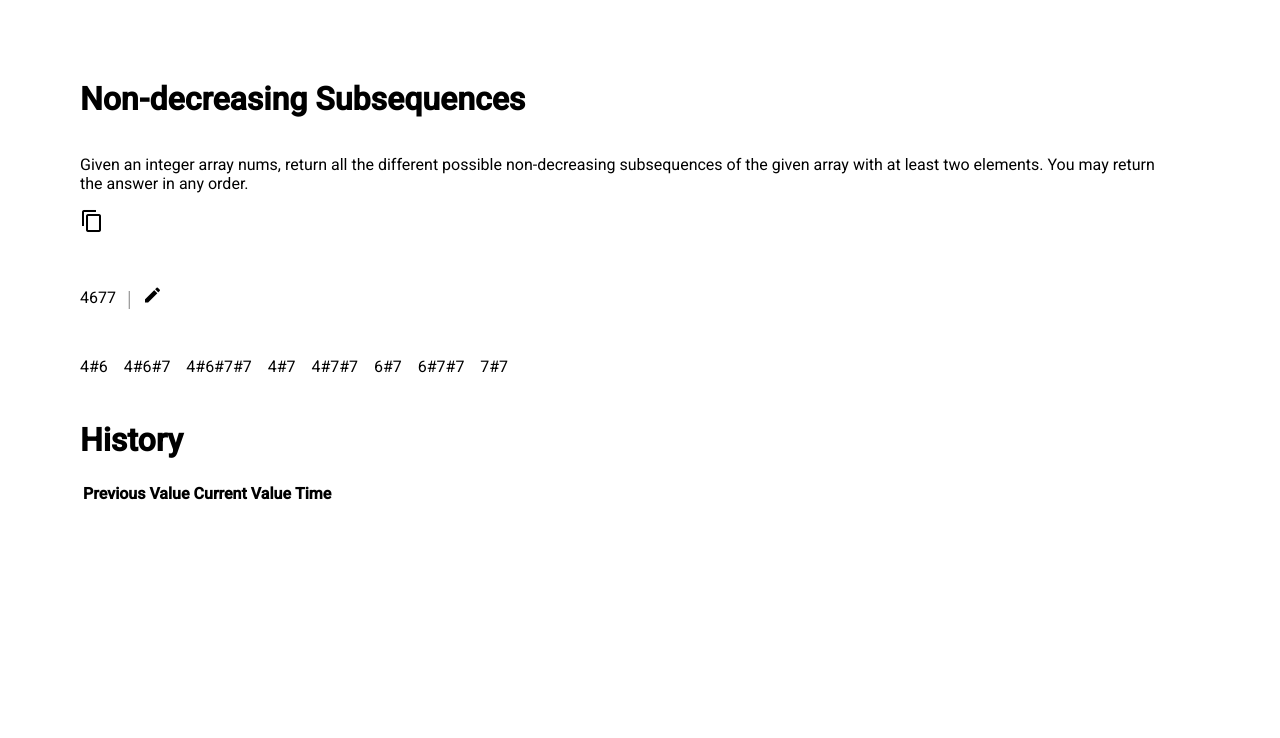
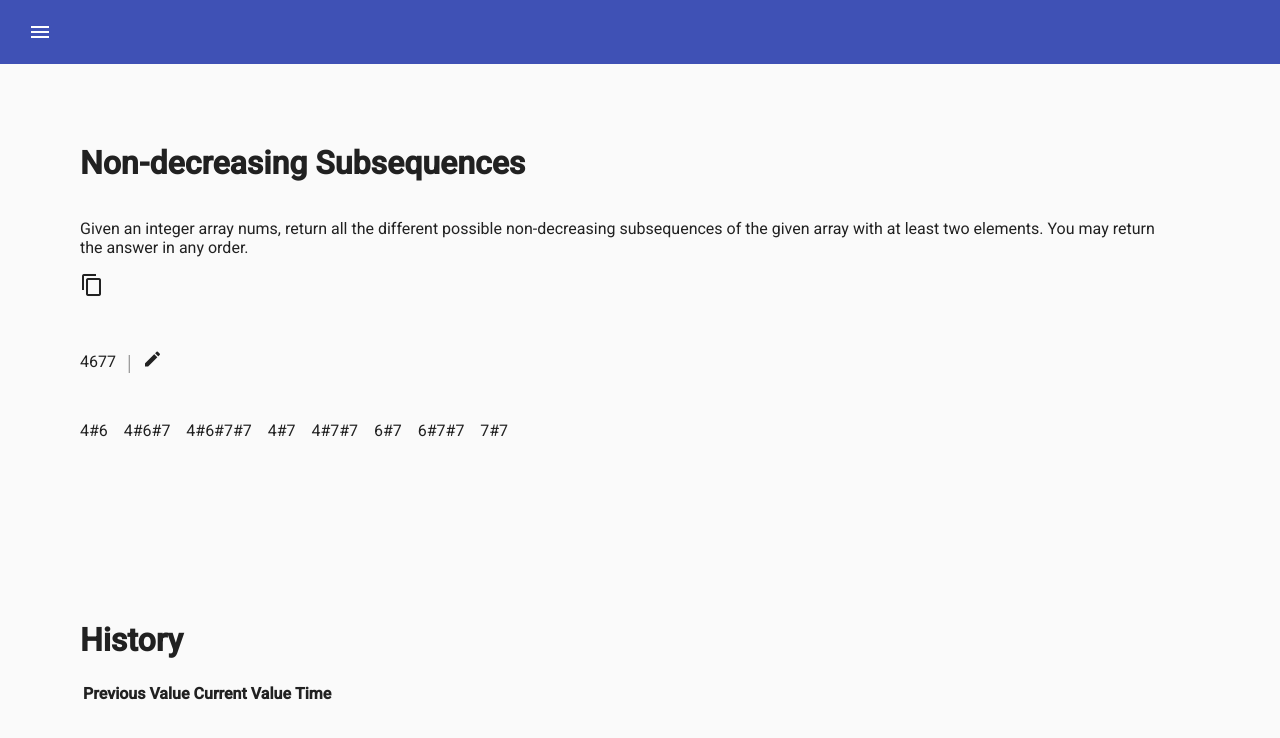
Before and after one commit to masha-nv/angular, an Angular app: page /non-decreasing-subsequences in a window 1280 px wide. Shown: the top 738 px of the page. Built offline with nearby package versions, Linux system fonts and the light colour scheme.

Commit message:
add navigation

```diff
--- a/src/app/algorithms/non-decreasing-subsequences/non-decreasing-subsequences.component.scss
+++ b/src/app/algorithms/non-decreasing-subsequences/non-decreasing-subsequences.component.scss
@@ -37,5 +37,5 @@ input::-webkit-inner-spin-button {
 
 .history-section {
   position: fixed;
-  top: 400px;
+  top: 600px;
 }
--- a/src/app/app.component.html
+++ b/src/app/app.component.html
@@ -1 +1,19 @@
-<router-outlet></router-outlet>
+<mat-sidenav-container fullscreen #matToolbar>
+  <mat-sidenav>
+    <mat-nav-list>
+      <a mat-list-item routerLink="/non-decreasing-subsequences">
+        <span>Non-decreasing Subsequence</span>
+      </a>
+    </mat-nav-list>
+
+  </mat-sidenav>
+
+  <mat-toolbar color="primary" >
+    <button mat-icon-button (click)="matToolbar.open()">
+      <mat-icon>menu</mat-icon>
+    </button>
+  </mat-toolbar>
+
+  <router-outlet></router-outlet>
+
+</mat-sidenav-container>
```
Also changed, not shown: src/app/app.module.ts (+11 -1 lines).
